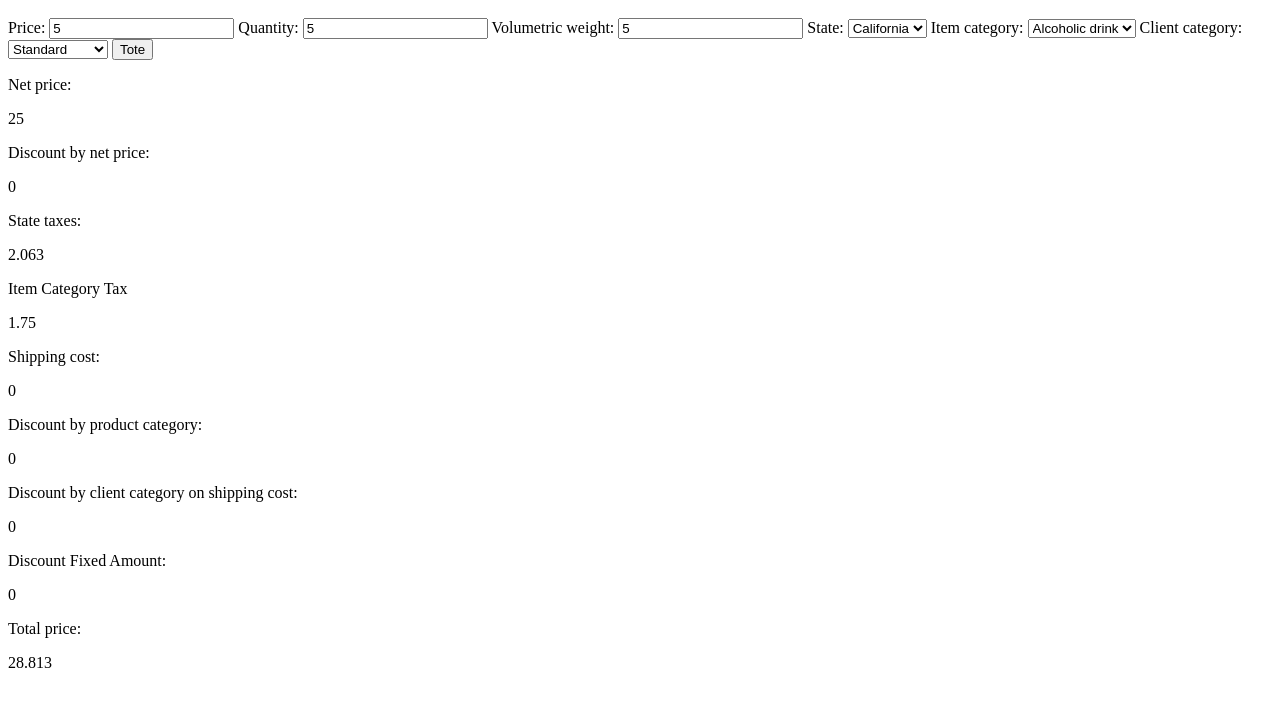
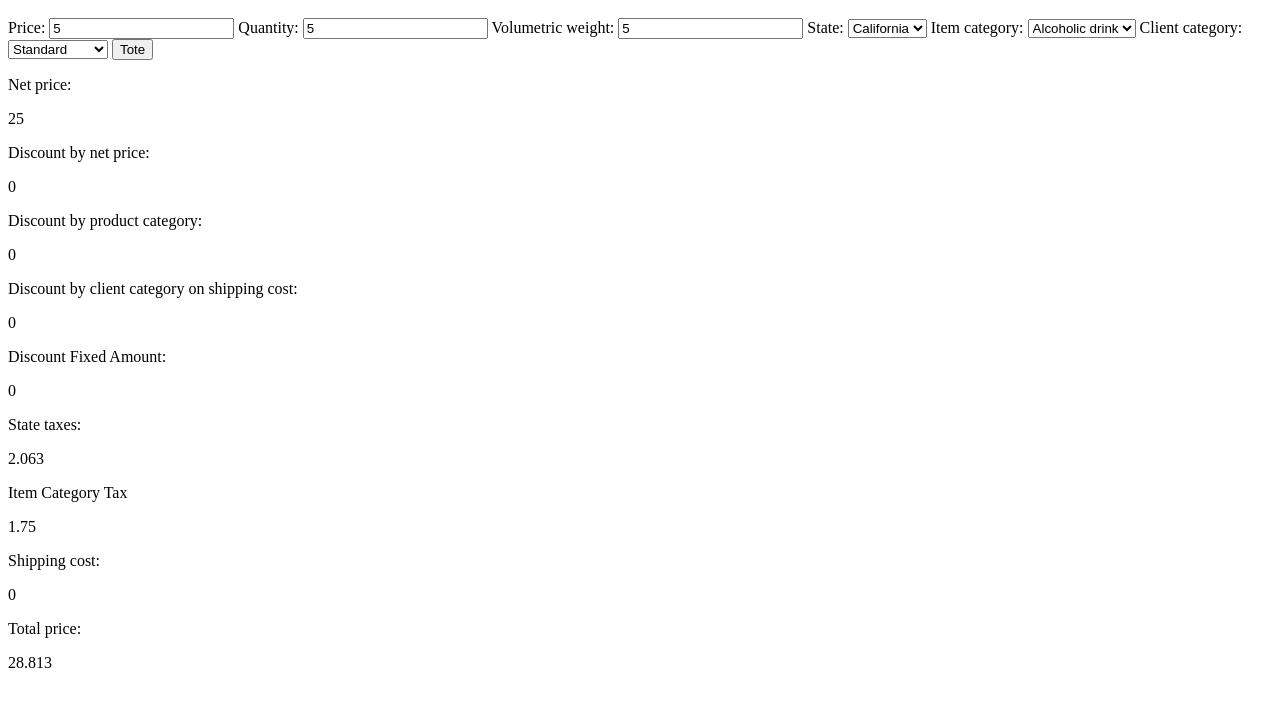
Before and after one commit to BetoHerbas/TotalizadorVentas, a website built with Parcel: page index.html in a window 1280 px wide. Both pictures are taken after typing "5", "5", "5" into the empty fields and a click on the input "Tote". Shown: the part 48-754 px from the top of the page. Built offline with nearby package versions, Linux system fonts and the light colour scheme.

Commit message:
Put format to the user interface for readability

```diff
--- a/index.html
+++ b/index.html
@@ -36,22 +36,28 @@
     </select>
     <input type="submit" value="Tote" id="tote-button" />
   </form>
+
   <label for="netPrice">Net price:</label>
   <div id="netPrice-div"></div>
+  <div>
     <label for="discount">Discount by net price:</label>
     <div id="discount-div"></div>
-  <label for="taxes">State taxes:</label>
-  <div id="taxes-div"></div>
-  <label for="itemCategoryTax">Item Category Tax</label>
-  <div id="itemCategoryTax-div"></div>
-  <label for="shippingCost">Shipping cost:</label>
-  <div id="shippingCost-div"></div>
     <label for="discountByProductCategory">Discount by product category:</label>
     <div id="discountByProductCategory-div"></div>
     <label for="discountByClientCategoryOnShippingCost">Discount by client category on shipping cost:</label>
     <div id="discountByClientCategoryOnShippingCost-div"></div>
     <label for="discountFixedAmount">Discount Fixed Amount:</label>
     <div id="discountFixedAmount-div"></div>
+  </div>
+  <div>
+    <label for="taxes">State taxes:</label>
+    <div id="taxes-div"></div>
+    <label for="itemCategoryTax">Item Category Tax</label>
+    <div id="itemCategoryTax-div"></div>
+  </div>
+
+  <label for="shippingCost">Shipping cost:</label>
+  <div id="shippingCost-div"></div>
 
   <label for="totalPrice">Total price:</label>
   <div id="totalPrice-div"></div>
--- a/src/presenter.js
+++ b/src/presenter.js
@@ -30,10 +30,14 @@ form.addEventListener("submit", (event) => {
   let netPrice = calculateNetPrice(price, quantity);
   let shippingCost = calculateShippingCost(weight);
 
+  let discountOfNetPrice = calculateDiscount(netPrice);
+  let priceWithDiscount = netPrice - discountOfNetPrice;
+
   divNetPrice.innerHTML = "<p>" + netPrice + "</p>";
-  divTaxes.innerHTML = "<p>" + calculateTaxes(netPrice, state) + "</p>";
+  divDiscount.innerHTML = "<p>" + discountOfNetPrice + "</p>";
+  divTaxes.innerHTML = "<p>" + calculateTaxes(priceWithDiscount, state) + "</p>";
 
-  divDiscount.innerHTML = "<p>" + calculateDiscount(netPrice) + "</p>";
+
   divTaxByProductCategory.innerHTML = "<p>" + taxByProductCategory(netPrice, productCategory) + "</p>";
   divShippingCost.innerHTML = "<p>" + shippingCost + "</p>";
   discountByProductCategoryDiv.innerHTML = "<p>" + discountByProductCategory(netPrice, productCategory) + "</p>";
```
Lines whose indentation alone changed are shown as unchanged.
